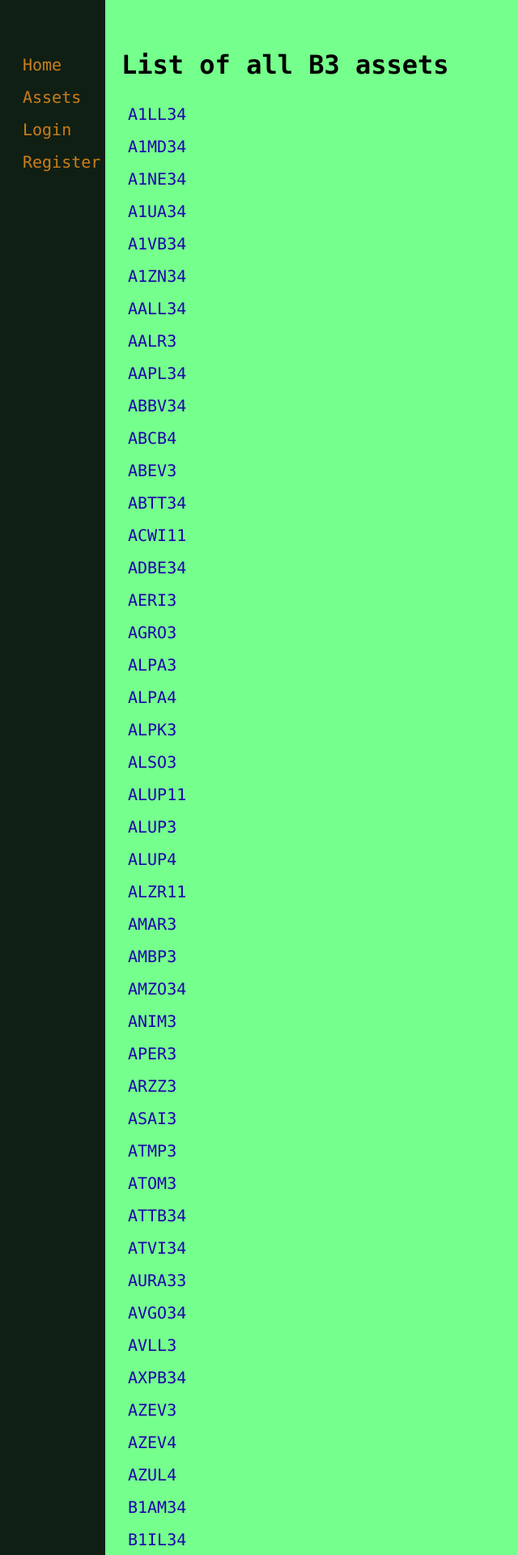
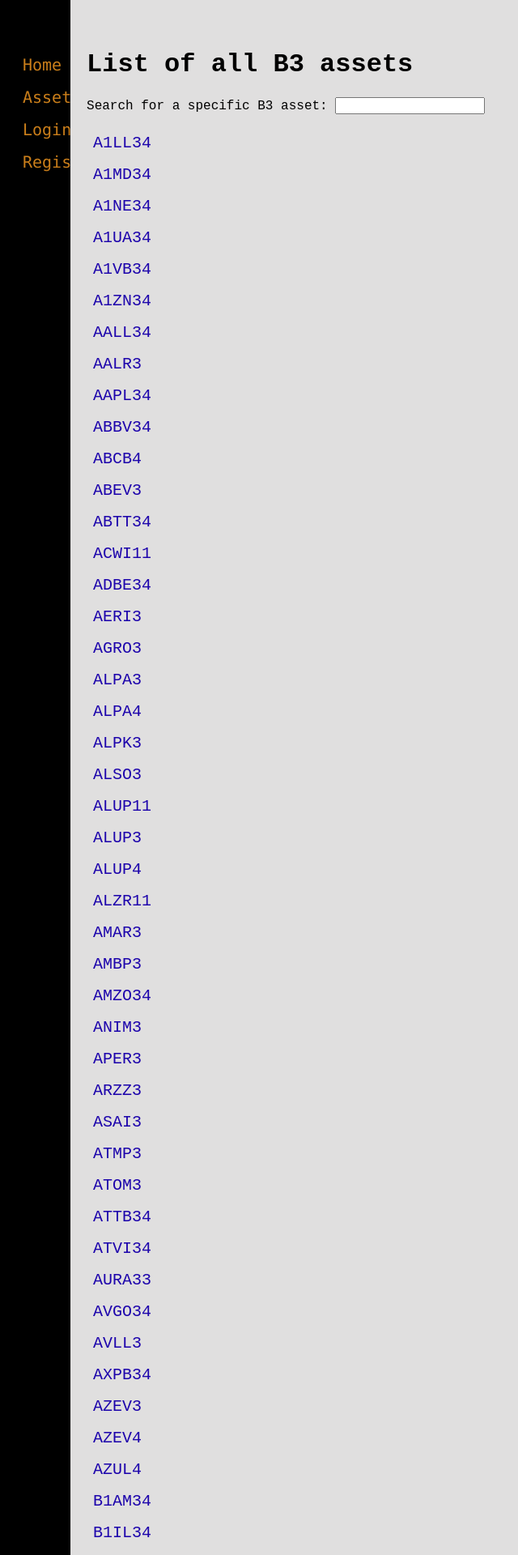
Before and after one commit to viniciusth/inoa-challenge, a Django app: page /assets/ in a window 1280 px wide. Shown: the top 1920 px of the page at 81% size, without its empty margins (0-640 px from the left). Run offline with Django 3.2, Linux system fonts and the light colour scheme.

Commit message:
Adding a search script and finishing project up visually.

```diff
--- /dev/null
+++ b/assets/static/assets/script.js
@@ -0,0 +1,15 @@
+function func(assets, input){
+  input = input.toUpperCase()
+  var tickers = document.getElementById("tickers")
+  var new_html = ""
+  for(var i=0; i < assets.length; i++){
+    if(assets[i].length >= input.length && assets[i].startsWith(input)){
+      new_html += '<a href="/assets/"' + assets[i] + '/>' + assets[i] + "</a>";
+      new_html += '\n\n';
+    }
+  }
+  tickers.innerHTML = new_html;
+  //console.log(tickers.innerHTML)
+  //console.log(assets)
+  //console.log(input)
+}
--- a/assets/static/assets/style.css
+++ b/assets/static/assets/style.css
@@ -5,7 +5,7 @@
     z-index: 1;
     top: 0;
     left: 0;
-    background-color: #101f14;
+    background-color: black;
     overflow-x: hidden;
     padding-top: 60px;
     transition: 0.5s;
@@ -27,18 +27,19 @@
 
 .content {
     height: 100%;
-    width: 100%;
+    width: 92.2%;
     position: fixed;
     z-index: 1;
     top: 0;
-    left: 130px;
-    background-color: #75ff8c;
-    overflow-x: hidden;
+    left: 6.8%;
+    overflow: scroll;
+    background-color: rgb(224, 223, 223);
     padding-left: 20px;
     padding-top: 40px;
     transition: 0.5s;
-    font-family: "Lucida Console", "Courier New", monospace;
+    font-family: "Sans Serif", "Courier New", monospace;
 }
+
 .user_funcs a {
   padding: 8px 8px 8px 8px;
   text-decoration: none;
--- a/assets/templates/all_assets.html
+++ b/assets/templates/all_assets.html
@@ -4,8 +4,13 @@
 {% block main %}
     <h1>List of all B3 assets</h1>
     <div class="user_funcs">
+    <p>Search for a specific B3 asset:
+    <input type="search" id="searchtext" oninput="func({{assets}}, document.getElementById('searchtext').value)">
+    </p>
+    <div id="tickers">
         {% for a in assets %}
             <a href={% url 'some_asset' a %}>{{a}}</a>
         {% endfor %}
     </div>
+    </div>
 {% endblock main %}
--- a/assets/templates/assets.html
+++ b/assets/templates/assets.html
@@ -15,9 +15,9 @@
             <p>Asset stop loss price: {{asset.stop_loss_price}}</p>
             <p>Asset stop limit price: {{asset.stop_limit_price}}</p>
             {% if asset.price <= asset.stop_loss_price %}
-              <p>Your asset is currently below the stop loss price, sell it!</p>
+              <p><b>Your asset is currently below the stop loss price, sell it!</b></p>
             {% elif asset.price >= asset.stop_limit_price %}
-              <p>Your asset is currently above the stop limit price, sell it!</p>
+              <p><b>Your asset is currently above the stop limit price, sell it!</b></p>
             {% else %}
               <p>Your asset is currently within its price limits.</p>
             {% endif %}
--- a/assets/templates/base.html
+++ b/assets/templates/base.html
@@ -3,6 +3,7 @@
 <html>
 <head>
 	<link rel="stylesheet" type="text/css" href="{% static 'assets/style.css' %}">
+	<script src="/static/assets/script.js"></script>
 	<title>Assets Tracker</title>
 </head>
 <div class="sidenav">
```
Also changed, not shown: assets/tasks.py (+4 -4 lines). Lines whose indentation alone changed are shown as unchanged.
